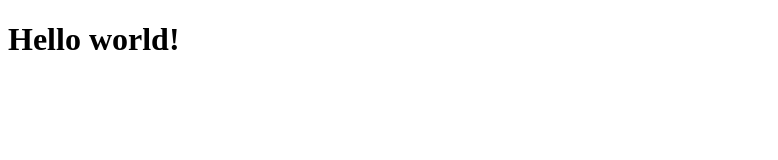
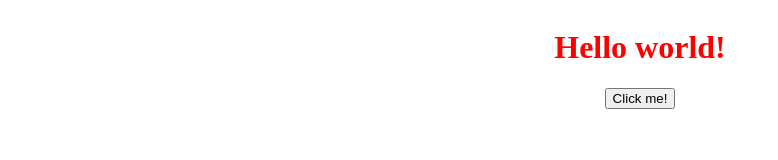
Before and after one commit to viperML/html-tuto, a website: page index.html in a window 1280 px wide. Shown: the whole page, without its empty margins (0-778 px from the left). Drawn offline with Linux system fonts and the light colour scheme.

Commit message:
Add basic stuff

```diff
--- a/index.html
+++ b/index.html
@@ -2,11 +2,17 @@
 <html>
   <head>
     <meta charset="utf-8">
+    <link rel="stylesheet" href="/style.css">
+    <script src="main.js" type="module"></script>
   </head>
 
   <body>
 
     <h1>Hello world!</h1>
 
+    <button id="myButton">
+      Click me!
+    </button>
+
   </body>
 </html>
--- /dev/null
+++ b/main.js
@@ -0,0 +1,10 @@
+const button = document.getElementById("myButton");
+
+let count = 0
+
+if (button !== null) {
+    button.addEventListener("click", () => {
+        count++;
+        button.textContent = `Value: ${count}`;
+    })
+}
--- /dev/null
+++ b/style.css
@@ -0,0 +1,9 @@
+body {
+    display: flex;
+    flex-direction: column;
+    align-items: center;
+}
+
+h1 {
+    color: red;
+}
```
Also changed, not shown: package.json (added, +12 -0 lines), .github/workflows/deploy.yaml, 4 other files.
